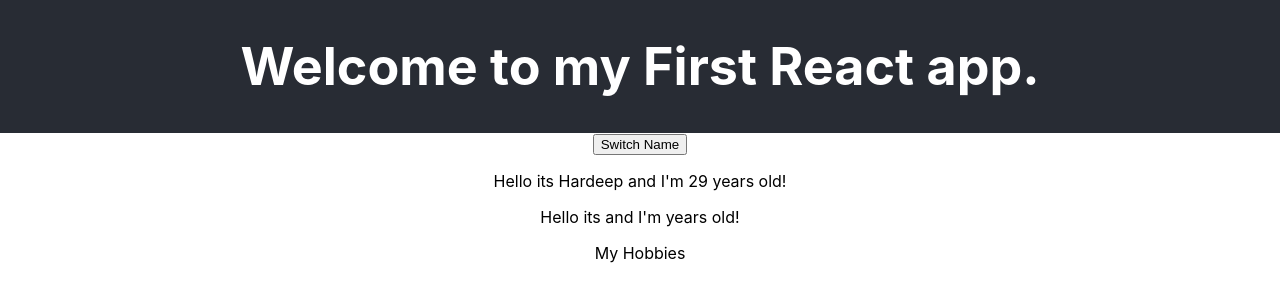
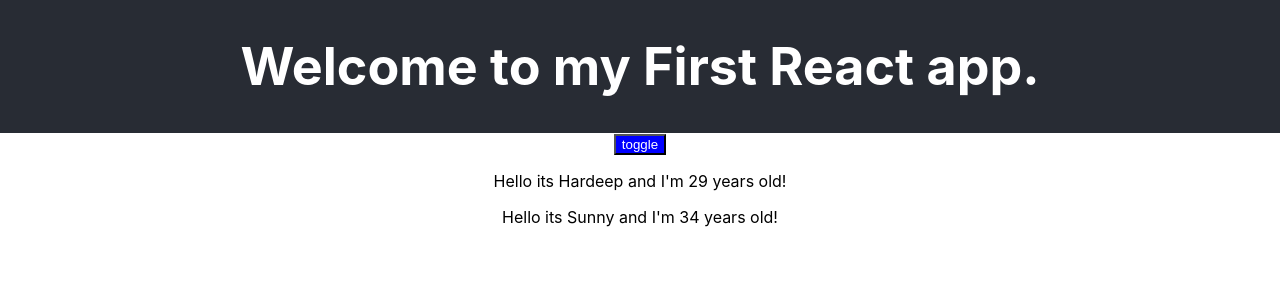
Before and after one commit to nehadeep/spright-tech, a React (Create React App) app: page / in a window 1280 px wide. Shown: the top 302 px of the page. Built offline with nearby package versions, Linux system fonts and the light colour scheme.

Commit message:
added styled package

```diff
--- a/package.json
+++ b/package.json
@@ -6,9 +6,11 @@
     "@testing-library/jest-dom": "^4.2.4",
     "@testing-library/react": "^9.5.0",
     "@testing-library/user-event": "^7.2.1",
+    "radium": "^0.26.0",
     "react": "^16.13.1",
     "react-dom": "^16.13.1",
-    "react-scripts": "3.4.1"
+    "react-scripts": "3.4.1",
+    "styled-components": "^5.0.1"
   },
   "scripts": {
     "start": "react-scripts start",
--- a/src/App.js
+++ b/src/App.js
@@ -1,17 +1,19 @@
 import React, {Component} from 'react';
 import './App.css';
 import Person from "./Person/Person";
+import styled from "styled-components";
 
 class App extends Component{
     state = {
         persons : [
             {
-                name: "Hardeep", age: 29
+               id: 1, name: "Hardeep", age: 29
             },
             {
-                name: "Sunny" , age: 34
+               id: 2, name: "Sunny" , age: 34
             }
-        ]
+        ],
+        isShow: true
     };
 
     switchName = ()=>{
@@ -28,15 +30,45 @@
         })
     }
 
+    toggle = ()=>{
+        const showP = this.state.isShow;
+        this.setState({isShow: !showP})
+    };
+    deletePerson= (pIndex)=> {
+        const persons = [...this.state.persons];
+        persons.splice(pIndex, 1)
+        this.setState({persons: persons});
+    };
+
     render() {
+        const StyledButton = styled.button`
+            cursor : pointer;
+            background-color: ${props=>props.alt?'blue': 'red'};
+            color: white;
+            &:hover: {
+                background-color: lightgreen;
+                color: black;
+            }
+        `;
+        let person = null;
+        if(this.state.isShow) {
+            person = (
+            <div>
+                {this.state.persons.map((p, index)=>{
+                   return <Person name={p.name} age={p.age} click={()=>this.deletePerson(index)} key={p.id}/>
+                })}
+            </div>
+            );
+
+        }
         return (
             <div className="App">
                 <header className="App-header">
                     <h1> Welcome to my First React app.</h1>
                 </header>
-                <button onClick={this.switchName}>Switch Name</button>
-                <Person name={this.state.persons[0].name} age={this.state.persons[0].age}/>
-                <Person> My Hobbies</Person>
+                <StyledButton alt={this.state.isShow} onClick={this.toggle}>toggle </StyledButton>
+                {person}
+
             </div>
         );
     }
--- a/src/Person/Person.js
+++ b/src/Person/Person.js
@@ -1,12 +1,17 @@
 import React from "react";
+import styled from "styled-components";
 
+const StyledDiv = styled.div`
+width: 60%;
+margin: 16px auto;
+`;
 const person = (props)=>{
     return(
-        <div>
-        <p>Hello its {props.name} and I'm {props.age} years old!</p>
+       <StyledDiv>
+        <p onClick={props.click}>Hello its {props.name} and I'm {props.age} years old!</p>
         <p>{props.children}</p>
-        </div>
+       </StyledDiv>
     )
 };
 
-export default person;
+export default person
```
Also changed, not shown: 1 other file (tests, documents, lock files or other folders).
